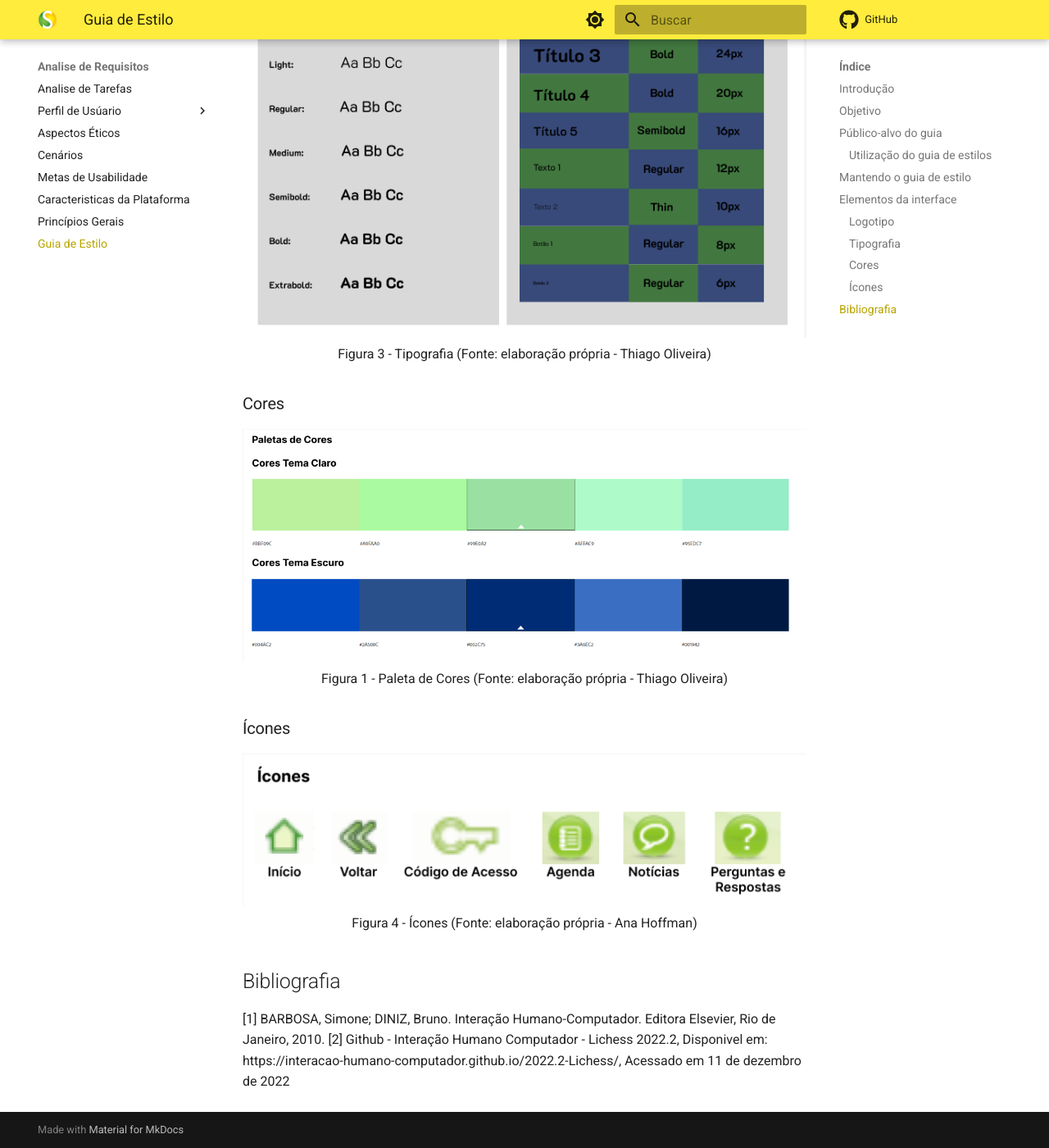
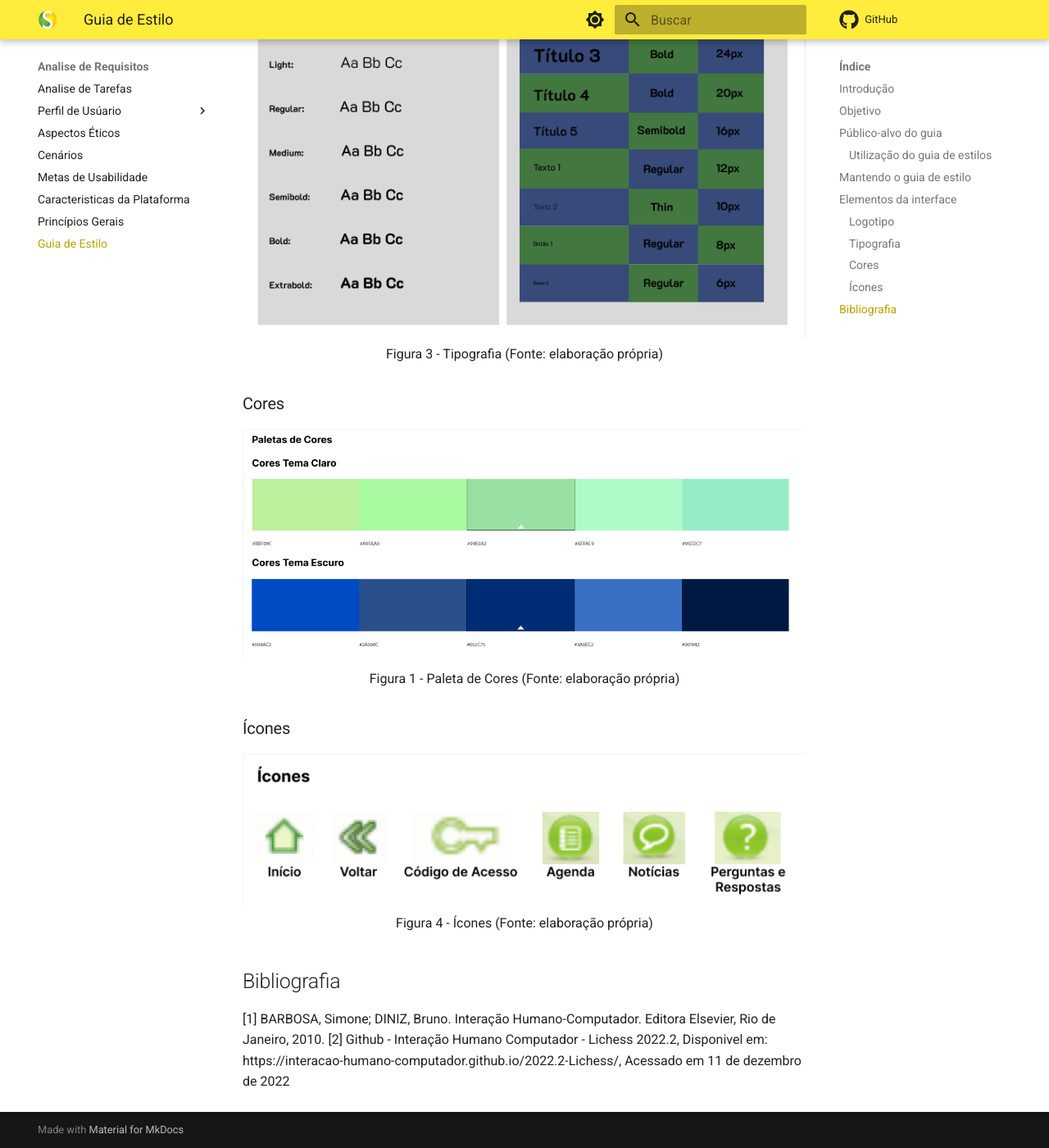
Before and after one commit to Interacao-Humano-Computador/2022.2-SimplesNacional, an MkDocs documentation site: the page built from docs/Tarefas/GuiaDeEstilo.md, in a window 1280 px wide and 1400 px high, scrolled down 2300 px. Shown: the whole window at 82% size. Built offline with MkDocs 1.6.1 and Material for MkDocs 9.7.7, drawn with Linux system fonts in a browser that asks for light colours; comment, search, counter and statistics services are not loaded; some of the changed text lies outside the part shown.

```diff
--- a/docs/Tarefas/GuiaDeEstilo.md
+++ b/docs/Tarefas/GuiaDeEstilo.md
@@ -13,12 +13,12 @@ O guia de estilo é um documento criado com o intuito de reunir as decisões de
 
 O guia de estilo possui o objetivo de reunir informações sobre as decisões de design do [Simples Nacional](http://www8.receita.fazenda.gov.br/SimplesNacional/). Neste guia de estilo, serão abordados os seguintes tópicos:
 
- - Layout;
- - Tipografia;
- - Simbolismo;
- - Cores;
- - Visualização de informação;
- - Design de telas e elementos de interface.
+- Layout;
+- Tipografia;
+- Simbolismo;
+- Cores;
+- Visualização de informação;
+- Design de telas e elementos de interface.
 
 Com essas informações documentadas, espera-se que o documento proposto sirva de apoio para as próximas fases de design, avaliação e desenvolvimento do site.
 
@@ -43,7 +43,7 @@ Os elementos da interface podem ser observados nas figuras de 1 a 4 a seguir:
 <center>
 
 <img src="../../assets/estilo/logotipos.png">
-<br>Figura 2 - Logotipos (Fonte: elaboração própria - Thiago Oliveira)
+<br>Figura 2 - Logotipos (Fonte: elaboração própria)
 
 </center>
 
@@ -52,7 +52,7 @@ Os elementos da interface podem ser observados nas figuras de 1 a 4 a seguir:
 <center>
 
 <img src="../../assets/estilo/tipografia.png">
-<br>Figura 3 - Tipografia (Fonte: elaboração própria - Thiago Oliveira)
+<br>Figura 3 - Tipografia (Fonte: elaboração própria)
 
 </center>
 
@@ -61,7 +61,7 @@ Os elementos da interface podem ser observados nas figuras de 1 a 4 a seguir:
 <center>
 
 <img src="../../assets/estilo/cores.png">
-<br>Figura 1 - Paleta de Cores (Fonte: elaboração própria - Thiago Oliveira)
+<br>Figura 1 - Paleta de Cores (Fonte: elaboração própria)
 
 </center>
 
@@ -70,7 +70,7 @@ Os elementos da interface podem ser observados nas figuras de 1 a 4 a seguir:
 <center>
 
 <img src="../../assets/estilo/icones.png">
-<br>Figura 4 - Ícones (Fonte: elaboração própria - Ana Hoffman)
+<br>Figura 4 - Ícones (Fonte: elaboração própria)
 
 </center>
 
```
Also changed, not shown: docs/assets/analise/objetivo1.png, docs/assets/analise/objetivo2.png, docs/assets/analise/objetivo3.png, docs/assets/analise/objetivo4.png, docs/assets/analise/objetivo5.png, docs/assets/analise/objetivo6.png, docs/assets/analise/objetivo7.png.
